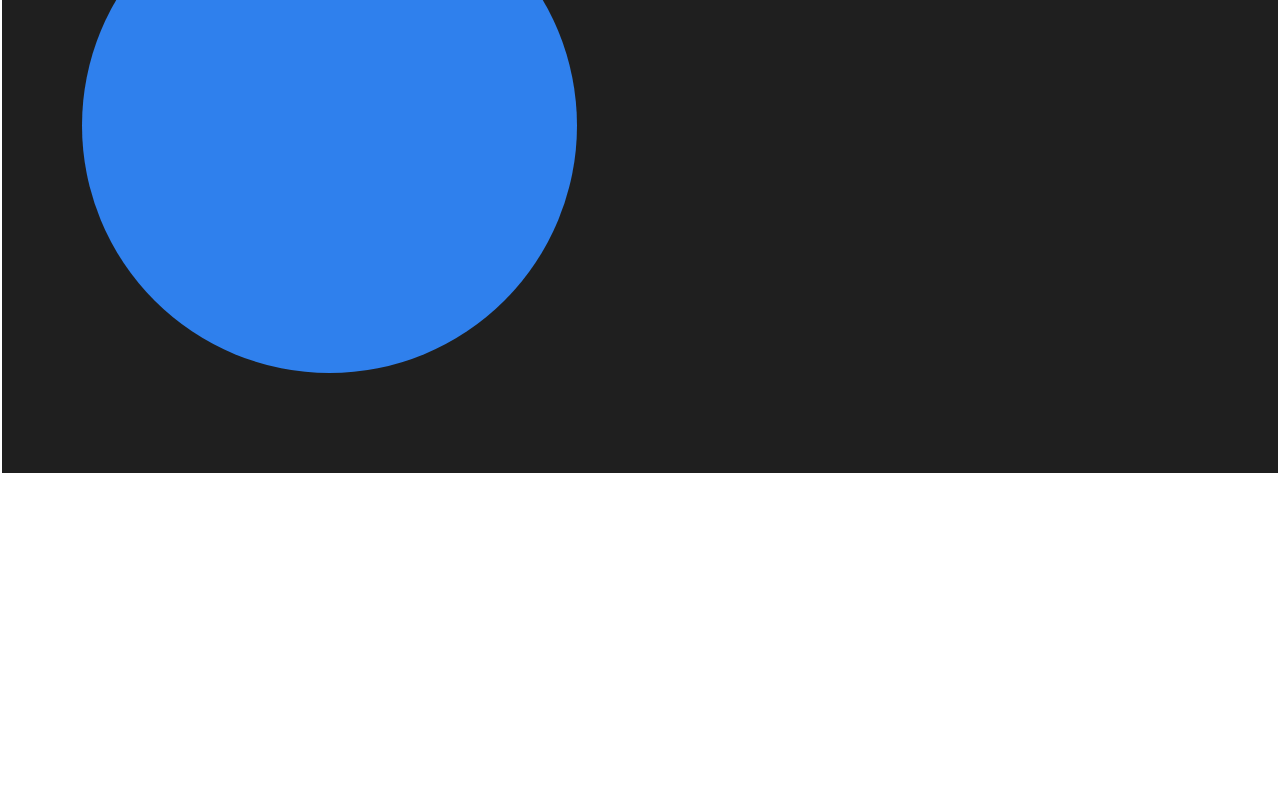
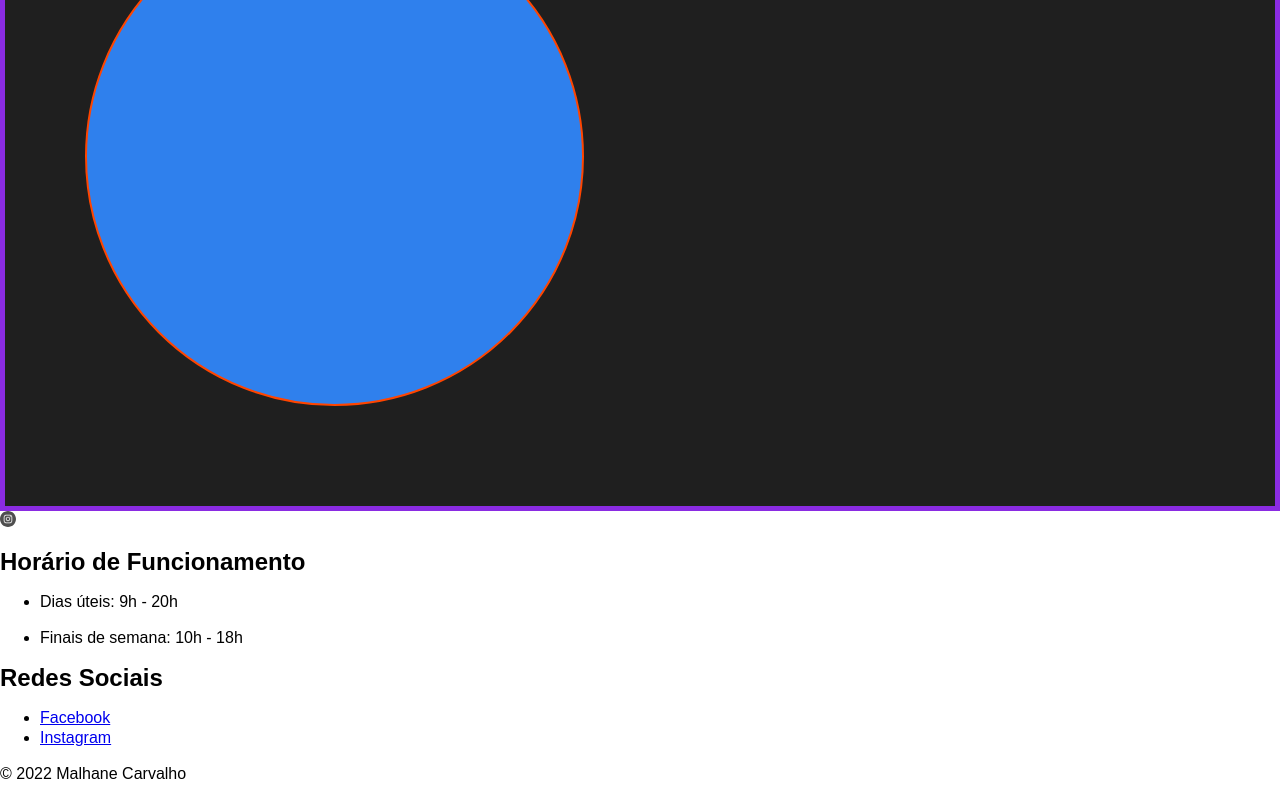
Before and after one commit to malhanecarvalho/web_project_library, a plain HTML site: page index.html in a window 1280 px wide. Shown: the part 4132-4932 px from the top of the page. Before the commit the page ends 4607 px from the top, so only its background shows below. Drawn offline with Linux system fonts and the light colour scheme.

Commit message:
add elementos e estilos a footer

```diff
--- a/index.html
+++ b/index.html
@@ -264,9 +264,37 @@
     </main>
 
     <footer class="footer">
-      <!-- ----------------------------------------------------------------- -->
-      <!--      Não apague os comentários até a última etapa do projeto      -->
-      <!-- ----------------------------------------------------------------- -->
+      <section class="footer__columns">
+        <div class="footer__colum ">
+          <img src="./images/instagram_white.svg" alt="image logo library" class="footer__logo">
+        </div>
+        <div class="footer__colum footer__column_content_hours">
+        <h2 class="footer__column-heading">Horário de Funcionamento</h2>
+        <ul footer__list>
+          <li footer__list-item>
+           <p>Dias úteis: 9h - 20h</p>
+          </li>
+          <li footer__list-item>
+            <p>Finais de semana: 10h - 18h</p>
+           </li>
+          </ul>
+
+        </div>
+        <div class="footer__colum footer__column_content_social" >
+          <h2 class="footer__column-heading">Redes Sociais</h2>
+          <ul footer__list>
+            <li footer__list-item footer__column-link>
+             <a href="#" class="footer__social-icon">Facebook</a>
+            </li>
+            <li footer__list-item footer__column-link>
+              <a href="#" class="footer__social-icon">Instagram</a>
+             </li>
+            </ul>
+            <p class="footer__copyright">© 2022 Malhane Carvalho
+            </p>
+        </div>
+      </section>
+
     </footer>
     </div>
   </body>
--- a/styles/style.css
+++ b/styles/style.css
@@ -353,9 +353,7 @@ column-gap: 40px;
   overflow: hidden;
   position: relative;
   box-sizing: border-box;
-  border: 2px solid white;
-
-
+  border: 5px solid blueviolet;
 }
 
 .about__title {
@@ -363,9 +361,9 @@ column-gap: 40px;
   font-size: 20px;
   line-height: 30px;
   font-weight: 500;
-  z-index: 1;
+  z-index:1;
   border: 1px solid yellow;
-
+  max-width: 154px;
 }
 
 .about__paragraph{
@@ -377,7 +375,7 @@ column-gap: 40px;
   line-height: 30px;
   font-weight: 400;
   max-width: 660px;
-  border: solid red;
+  border:1px solid red;
 }
 
 .about__circle {
@@ -385,6 +383,8 @@ column-gap: 40px;
   width: 495px;
   height: 495px;
   border-radius: 50%;
+  border: 2px solid orangered;
+
 }
 
 .footer {
```
